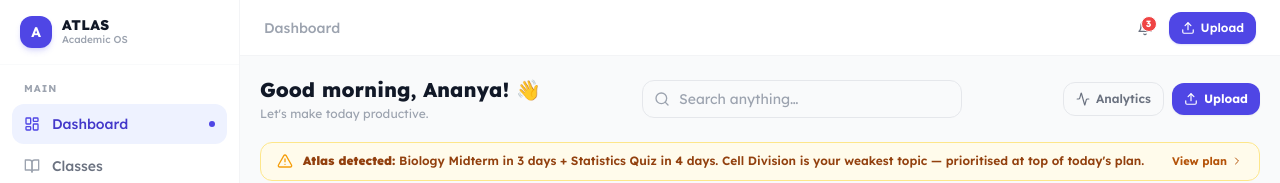
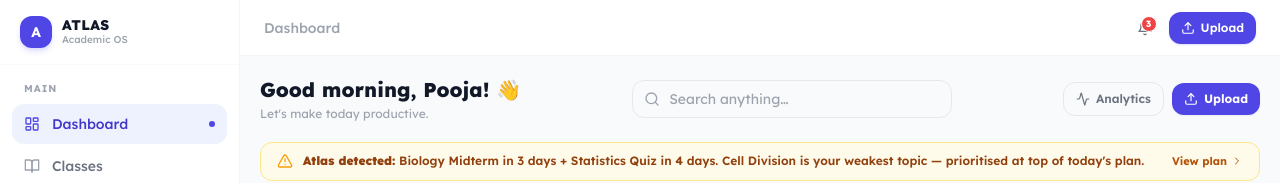
Before and after one commit to manjushakarpe1982/atlas-academic-os, a Next.js app in the folder frontend/: page /home in a window 1280 px wide. Shown: the top 183 px of the page. Built offline with nearby package versions, Linux system fonts and the light colour scheme.

Commit message:
Update page.tsx

```diff
--- a/frontend/src/app/home/page.tsx
+++ b/frontend/src/app/home/page.tsx
@@ -411,7 +411,7 @@ export default function HomePage() {
   useEffect(() => { const t = setTimeout(() => setLoading(false), 600); return () => clearTimeout(t); }, []);
 
   const [tasks,    setTasks]    = useState(TODAY_TASKS);
-  const [userName, setUserName] = useState('Ananya');
+  const [userName, setUserName] = useState('Pooja');
   const [search,   setSearch]   = useState('');
 
   useEffect(() => {
```
